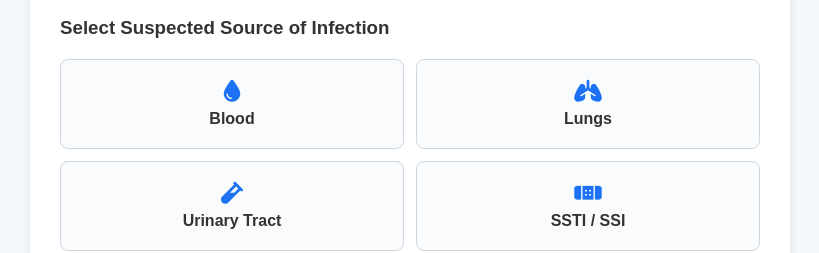
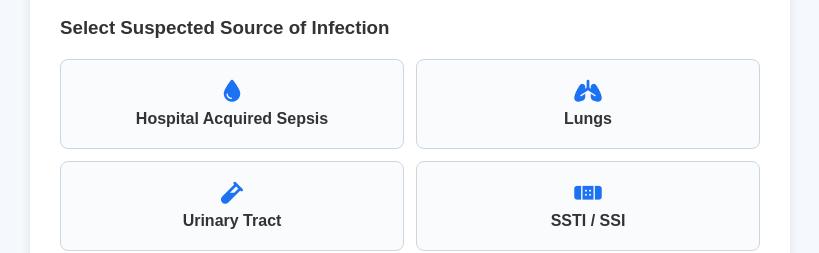
Before and after one commit to kathirvelan19/EMPIRIC-STIMULATOR, a plain HTML site: page index.html in a window 1280 px wide. Shown: the part 506-759 px from the top of the page, without its empty margins (230-1049 px from the left). Drawn offline with Linux system fonts and the light colour scheme.

Commit message:
Update index.html

```diff
--- a/index.html
+++ b/index.html
@@ -156,7 +156,7 @@
 
     <h3 style="margin-top:20px; color:#333;">Select Suspected Source of Infection</h3>
     <div class="infection-grid">
-      <div class="infection-btn" data-target="blood.html"><i class="fa-solid fa-droplet"></i> Blood</div>
+      <div class="infection-btn" data-target="blood.html"><i class="fa-solid fa-droplet"></i> Hospital Acquired Sepsis</div>
       <div class="infection-btn" data-target="lungs.html"><i class="fas fa-lungs"></i> Lungs</div>
       <div class="infection-btn" data-target="uti.html"><i class="fa-solid fa-vial"></i> Urinary Tract</div>
       <div class="infection-btn" data-target="ssti.html"><i class="fa-solid fa-bandage"></i> SSTI / SSI</div>
```
